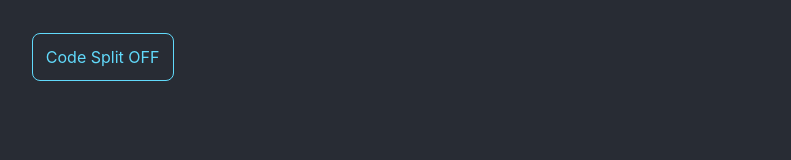
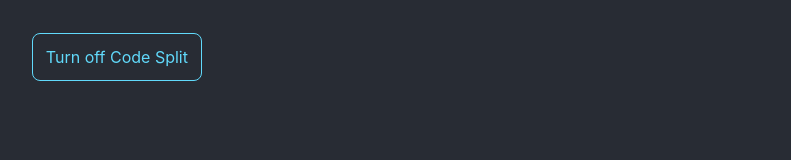
Before and after one commit to shawnrivers/learning-memo-web, a React app: page / in a window 1280 px wide. Shown: the top 160 px of the page, without its empty margins (1-792 px from the left). Built offline with nearby package versions, Linux system fonts and the light colour scheme; the HTML template or start-up script is replaced by a standard one.

Commit message:
Fix code split button text

```diff
--- a/src/pages/home/template.tsx
+++ b/src/pages/home/template.tsx
@@ -14,7 +14,7 @@ const HomePage: React.FC<HomePageProps> = (props) => {
     <Layout
       headerButton={
         <StyledButton onClick={props.onSwitchCodeSplit}>
-          Code Split {!props.isCodeSplitOn ? 'ON' : 'OFF'}
+          Turn {!props.isCodeSplitOn ? 'on' : 'off'} Code Split
         </StyledButton>
       }
     >
```
